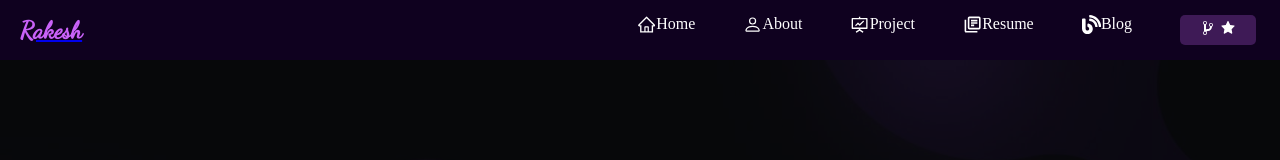
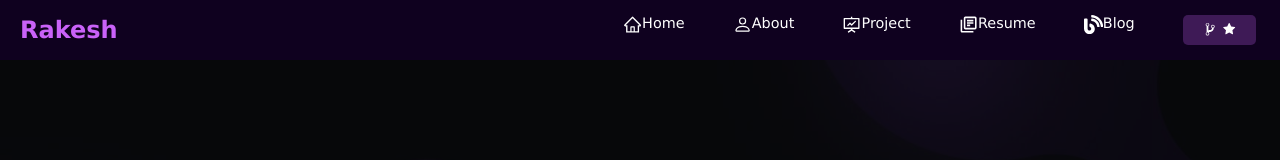
Before and after one commit to Rakesh-99/Portfolio, a React (Create React App) app: page / in a window 1280 px wide. Shown: the top 160 px of the page. Built offline with nearby package versions, Linux system fonts and the light colour scheme.

Commit message:
1. fixed some issues was occuring with navbar. 2.Added new font family to Home section. 3. Removed some old basics form project section

```diff
--- a/src/Components/Home/Home.css
+++ b/src/Components/Home/Home.css
@@ -109,6 +109,11 @@
     padding-left: 5rem;
     display: flex;
   }
+  @media screen and (max-width: 500px) {
+    .wave {
+      font-size: 1.8rem;
+    }
+  }
   .typeWriterContainer h1,
   h3 {
     font-size: 1.5rem;
@@ -131,10 +136,13 @@
   h3 {
     font-size: 1rem;
     font-weight: 900;
-    font-family: 'Roboto';
+    font-family: "Roboto";
   }
   .wrapBox {
     padding: 2rem 0;
+  }
+  .wave {
+    font-size: 1.4rem;
   }
 }
 @media screen and (max-width: 315px) {
--- a/src/Components/NavBar/NavBar.css
+++ b/src/Components/NavBar/NavBar.css
@@ -34,17 +34,20 @@
   transition: 0.8s;
   background-color: rgba(62, 15, 109, 0.073);
 }
+.navContainer a {
+  text-decoration: none;
+}
 .navContainer h2 {
   padding: 0 20px;
   text-decoration: none;
   color: rgb(201, 98, 248);
   font-weight: 900;
-  font-family: "Dancing Script", cursive;
+  font-family: "Lucida Sans", "Lucida Sans Regular", "Lucida Grande",
+    "Lucida Sans Unicode";
 }
 
 .navUl {
   display: flex;
-  background-color: rgb(15, 1, 31);
 }
 .navUl li {
   list-style: none;
@@ -53,10 +56,15 @@
 }
 .navUl li a {
   text-decoration: none;
-  font-size: 1rem;
-  font-weight: 500;
+  font-size: 0.9rem;
+  font-weight: 100;
   text-decoration: none;
   color: #fff;
+  font-family: "Lucida Sans", "Lucida Sans Regular", "Lucida Grande",
+    "Lucida Sans Unicode";
+}
+.navUl li a :hover {
+  color: rgb(153, 235, 19);
 }
 
 .hamBurger {
@@ -85,7 +93,7 @@
     padding: 0;
   }
   .navContainer h2 {
-    font-size: 15px;
+    font-size: 20px;
 
     text-decoration: none;
     font-weight: 500;
--- a/src/Components/Projects/ProjectCardData.js
+++ b/src/Components/Projects/ProjectCardData.js
@@ -1,9 +1,6 @@
 import ProjectImg1 from '../Assets/Project1.png';
 import ProjectImg2 from '../Assets/Project2.png';
-import ProjectImg3 from '../Assets/Project3.png';
-import ProjectImg4 from '../Assets/Project4.png';
-import ProjectImg5 from '../Assets/Project5.png';
-import ProjectImg6 from '../Assets/Project6.png';
+
 
 
 
--- a/src/Style/index.css
+++ b/src/Style/index.css
@@ -1,6 +1,7 @@
 *{
     margin: 0;
     padding: 0;
+    /* font-family: Arial, Helvetica, sans-serif; */
 }
 *, ::after, ::before {
   box-sizing: border-box;
```
